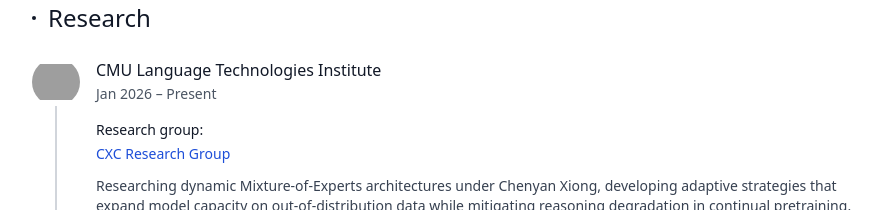
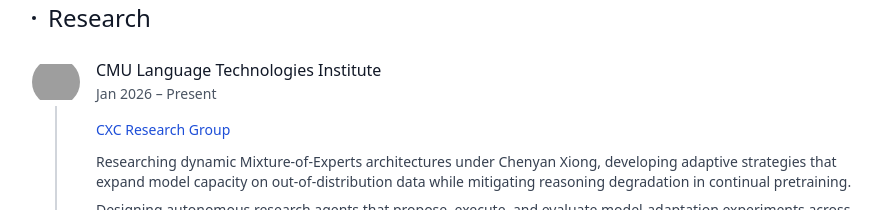
Before and after one commit to AgarwalAarush/aarushagarwal, a Next.js app: page / in a window 1280 px wide. Shown: the part 1040-1250 px from the top of the page, without its empty margins (184-1078 px from the left). Built offline with nearby package versions, Linux system fonts and the light colour scheme; no server answers; grey boxes are pictures that could not be loaded; a web font is replaced by a local one.

Commit message:
Remove research group label

```diff
--- a/src/pages/index.js
+++ b/src/pages/index.js
@@ -142,7 +142,6 @@ export default function Home({ projects }) {
                             description={
                                 <>
                                     <div className="mb-3">
-                                        <p className="text-gray-900 dark:text-white mb-1">Research group:</p>
                                         <a
                                             href="https://www.cs.cmu.edu/~cxcscmu/"
                                             target="_blank"
```
